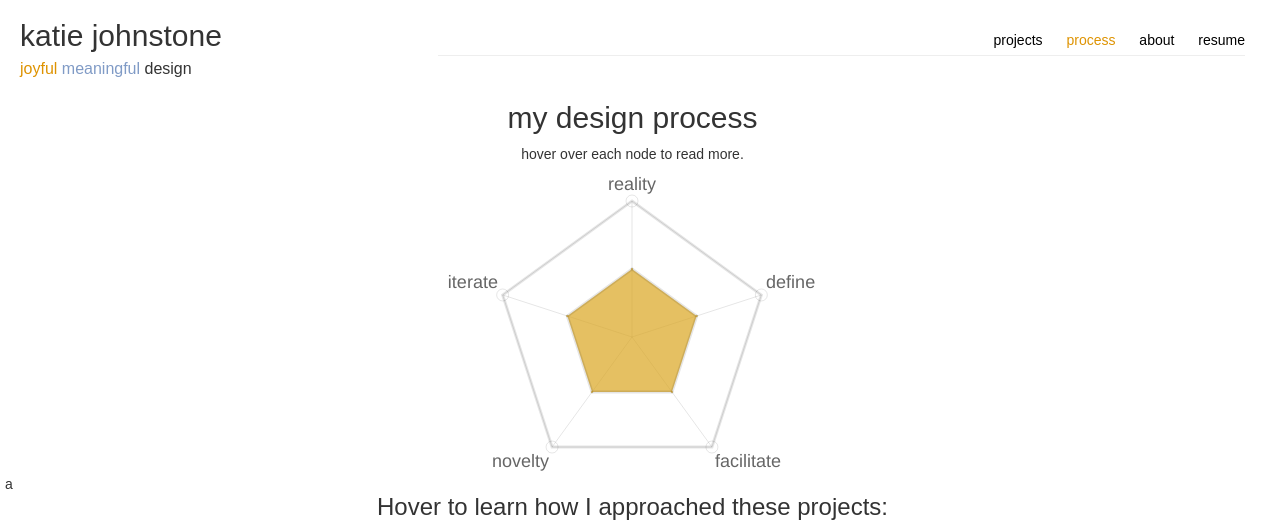
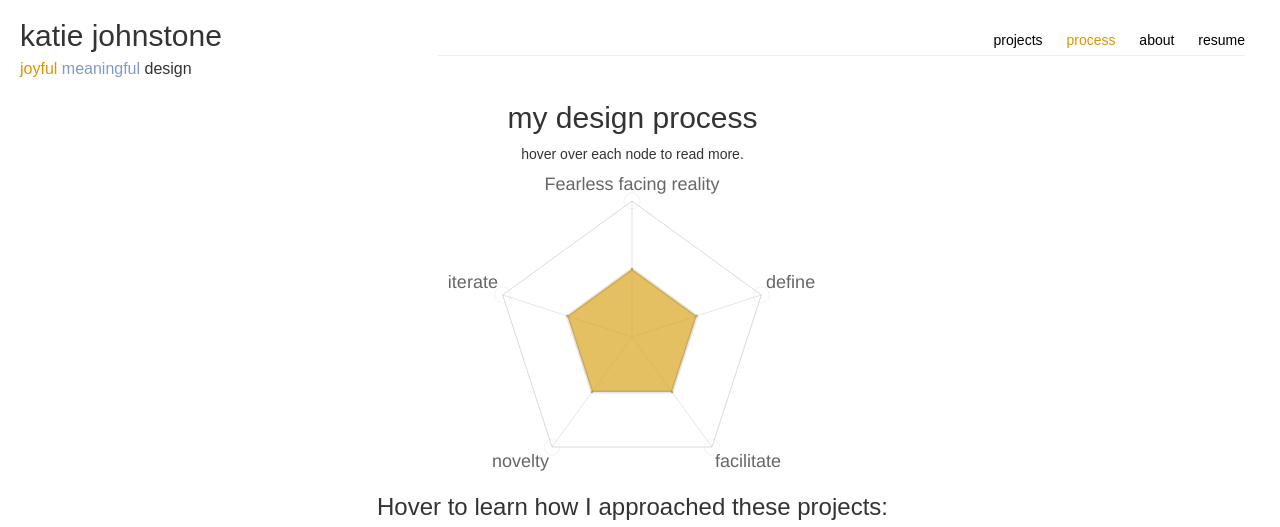
Before and after one commit to mskjstone/mskjstone.github.io, a plain HTML site: page index.html in a window 1280 px wide. Shown: the top 527 px of the page. Drawn offline with nearby package versions, Linux system fonts and the light colour scheme; a web font is replaced by a local one.

Commit message:
tooltip update

```diff
--- a/index.html
+++ b/index.html
@@ -56,9 +56,8 @@
         <h2 class="text">my design process</h2>
         <p class="text">hover over each node to read more.</p>
         <div class="row" id ="radardiv">
-            <canvas id="radarcanvas">a</canvas>
+            <canvas id="radarcanvas"></canvas>
                 <div class="col" id="radarLabel">
-                    a
                 </div>
         </div>
         <h3 class="text">Hover to learn how I approached these projects:</h3>
--- a/index.js
+++ b/index.js
@@ -1,5 +1,5 @@
 var marksData = {
-  labels: ["reality", "define", "facilitate", "novelty", "iterate"],
+  labels: ["Fearless facing reality", "define", "facilitate", "novelty", "iterate"],
   datasets: [{
   backgroundColor: "rgba(218, 165, 32, 0.7)",
   pointRadius: 1,
@@ -8,11 +8,13 @@ var marksData = {
   backgroundColor: "rgba(255, 255, 255, 0)",
   // pointBackgroundColor: "rgba(128, 128, 128, 0)",
   data: [100, 100, 100, 100, 100],
-  pointHoverRadius: 15,
-  pointRadius: 6,
-  notes: ["w","x","y","z","aa"]
+  borderWidth: 0.5,
+  pointHoverRadius: 20,
+  pointRadius: 8,
 }]
 };
+
+var tooltipsLabel = ["My weapons are insatiable curiosity and data analysis","x","y","z","aa"];
 
 var chartOptions = {
   scale: {
@@ -33,14 +35,15 @@ var chartOptions = {
   },
   responsive:true,
   maintainAspectRatio: false
-// tooltips: {
-//   enabled: true,
-//   callbacks: {
-//     label: function(tooltipItem) {
-//       return tooltipItem.yLabel;
-//        }
-//    }
-// },
+,tooltips: {
+  enabled: true,
+  mode: 'index',
+  callbacks: {
+    title: function(tooltipItems,data) {
+      return tooltipsLabel[tooltipItems[1].index];
+       }
+   }
+}
 }
 
 var radarChart;
@@ -70,12 +73,12 @@ function project(id) {
   console.log(id);
   let skills;
   if (id === "t1") {
-    skills = [40,80,60,100,60];
+    skills = [40,80,60,90,60];
     // debugger;
   } else if (id === "t2") {
-    skills = [70,60,60,100,60];
+    skills = [70,60,60,90,30];
   } else {
-    skills = [100,60,100,30,80];
+    skills = [90,60,100,30,80];
   }
   marksData.datasets[0].data = skills;
 
```
